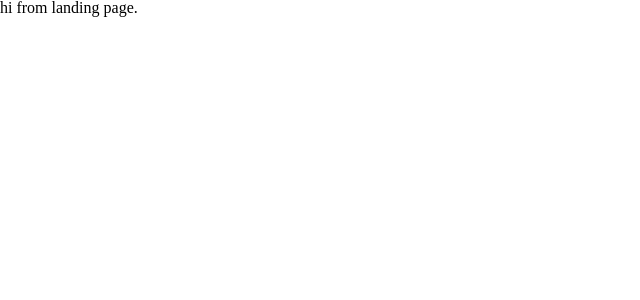
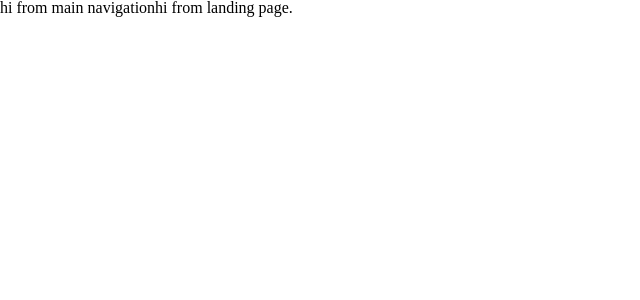
Before and after one commit to DDLPCS26/front-end, a React (Create React App) app in the folder client/: page / in a window 1280 px wide. Shown: the top 300 px of the page, without its empty margins (0-640 px from the left). Built offline with nearby package versions, Linux system fonts and the light colour scheme.

Commit message:
stub out  MainNavigation component and import to Landing index

```diff
--- /dev/null
+++ b/client/src/components/MainNavigation.js
@@ -0,0 +1,18 @@
+// react
+import React from 'react';
+// styled components
+import styled from 'styled-components';
+
+// component
+const MainNavigation = () => {
+    return (
+        <>
+        hi from main navigation
+        </>
+    );
+};
+
+// styled components
+
+// export
+export default MainNavigation;
--- a/client/src/views/landing/index.js
+++ b/client/src/views/landing/index.js
@@ -4,15 +4,21 @@ import React from 'react';
 // todo
 // styled components
 import styled from 'styled-components';
+// components
+import MainNavigation from '../../components/MainNavigation'
 
 // component
 const Landing = () => {
     return (
         <>
+        <MainNavigation />
         hi from landing page.
         </>
     );
 };
 
+// styled components
+// todo
+
 // export
 export default Landing;
```
